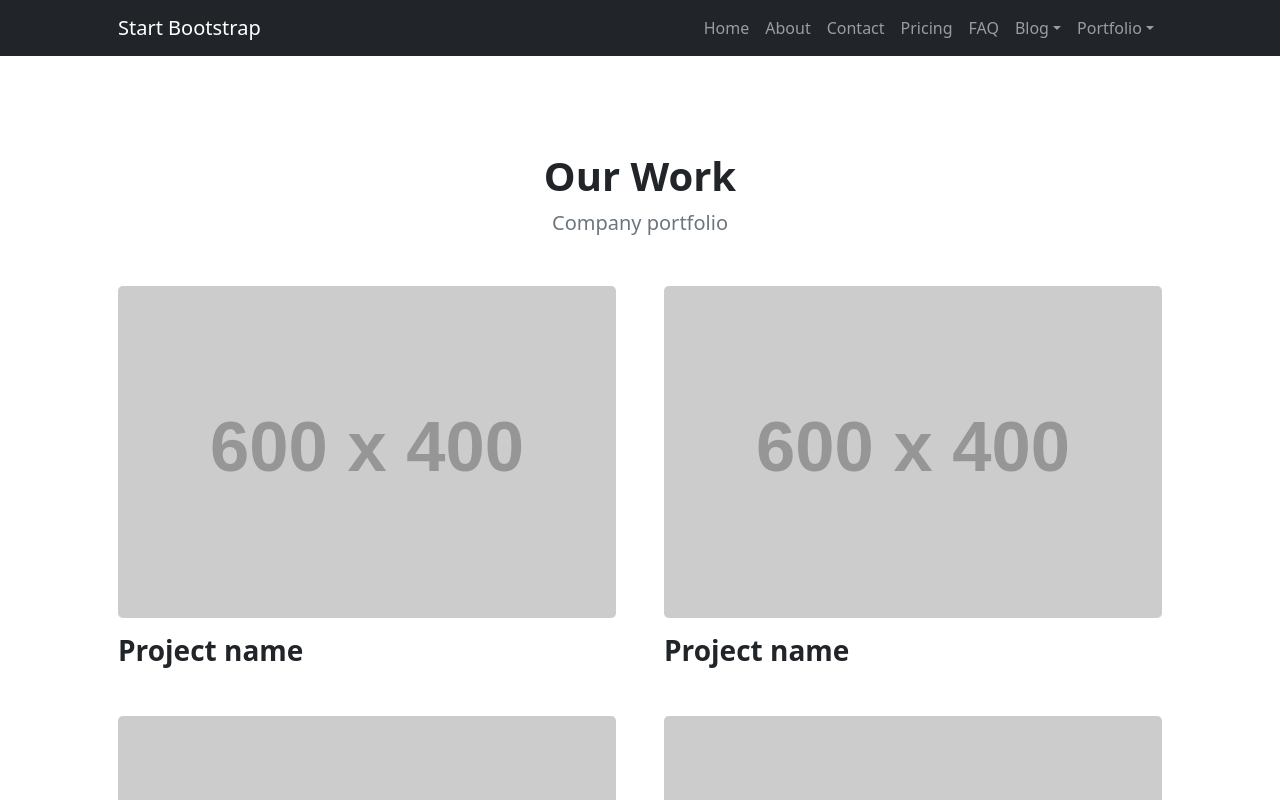
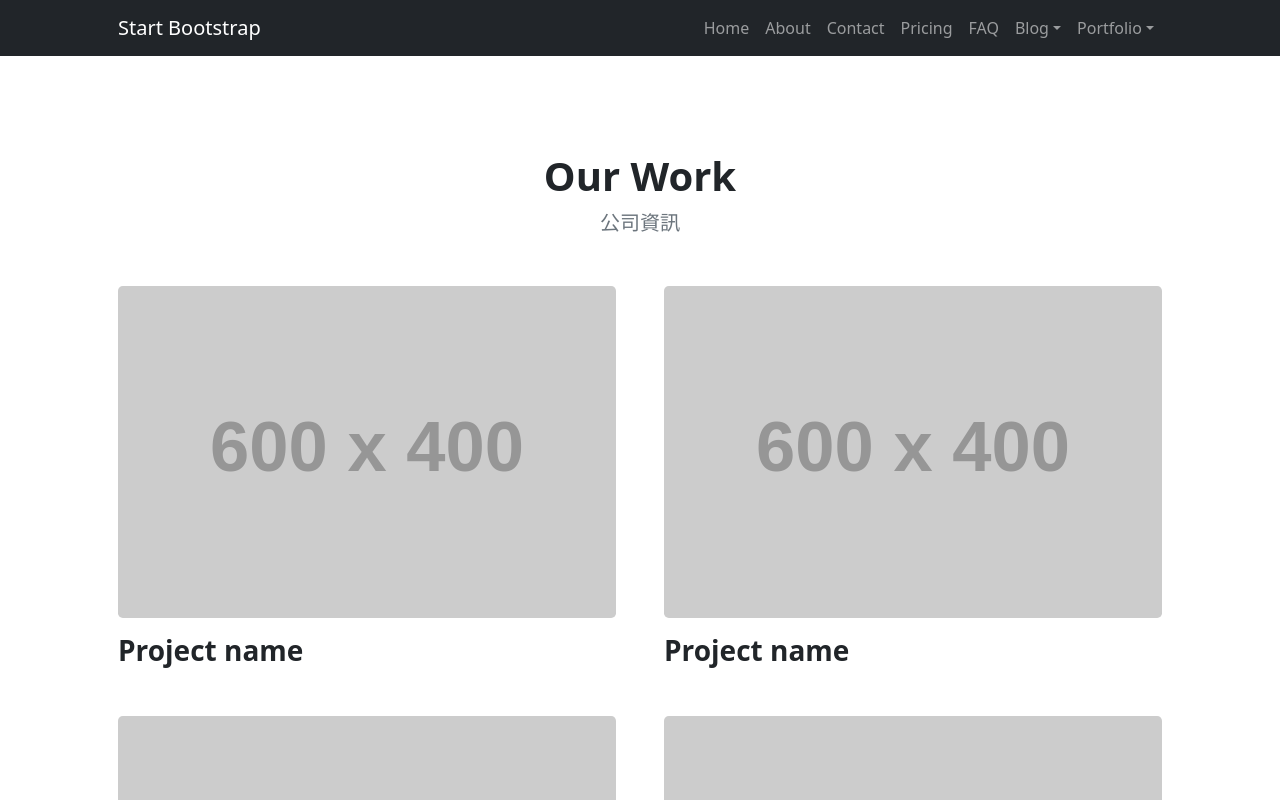
Before and after one commit to zxc58465846/my-team-site, a plain HTML site: page portfolio-overview.html in a window 1280 px wide. Shown: the top 800 px of the page. Drawn offline with nearby package versions, Linux system fonts and the light colour scheme; placeholder pictures from the web are drawn by us.

Commit message:
Modify: Modify text

```diff
--- a/portfolio-overview.html
+++ b/portfolio-overview.html
@@ -50,7 +50,7 @@
                 <div class="container px-5 my-5">
                     <div class="text-center mb-5">
                         <h1 class="fw-bolder">Our Work</h1>
-                        <p class="lead fw-normal text-muted mb-0">Company portfolio</p>
+                        <p class="lead fw-normal text-muted mb-0">公司資訊</p>
                     </div>
                     <div class="row gx-5">
                         <div class="col-lg-6">
```
